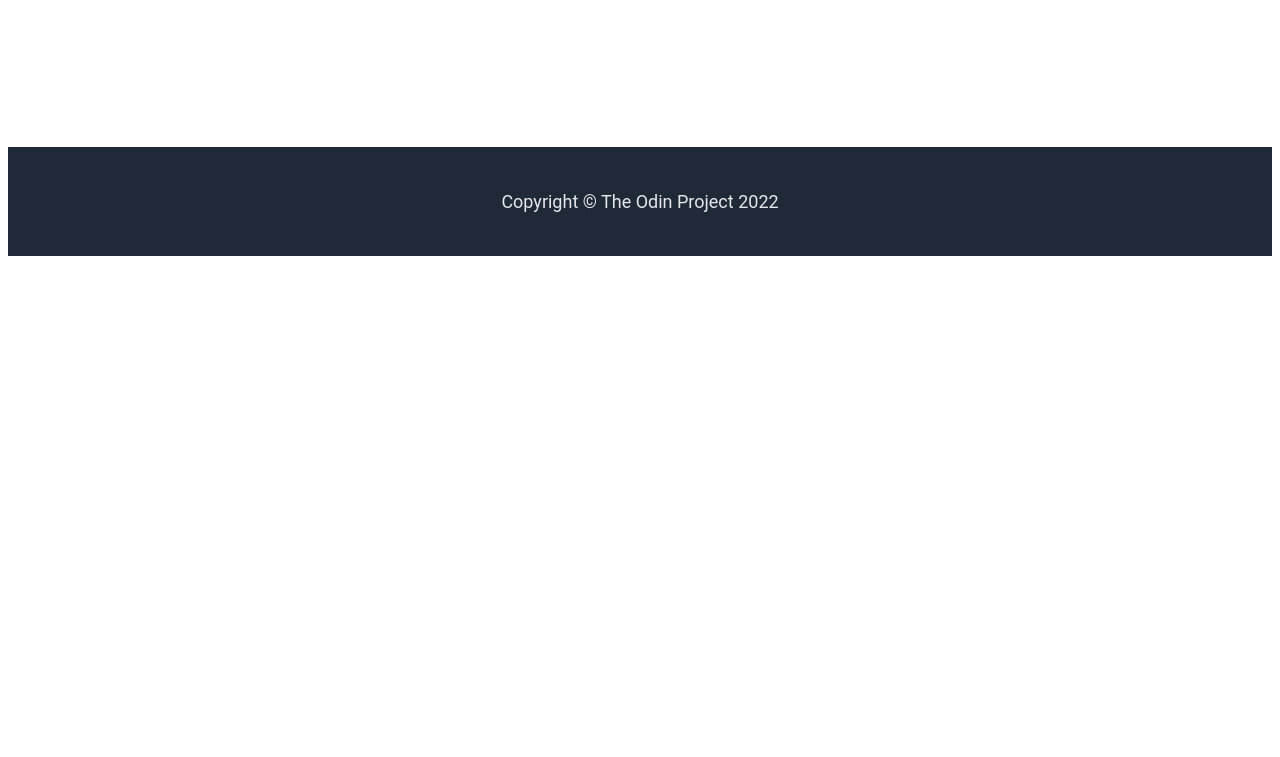
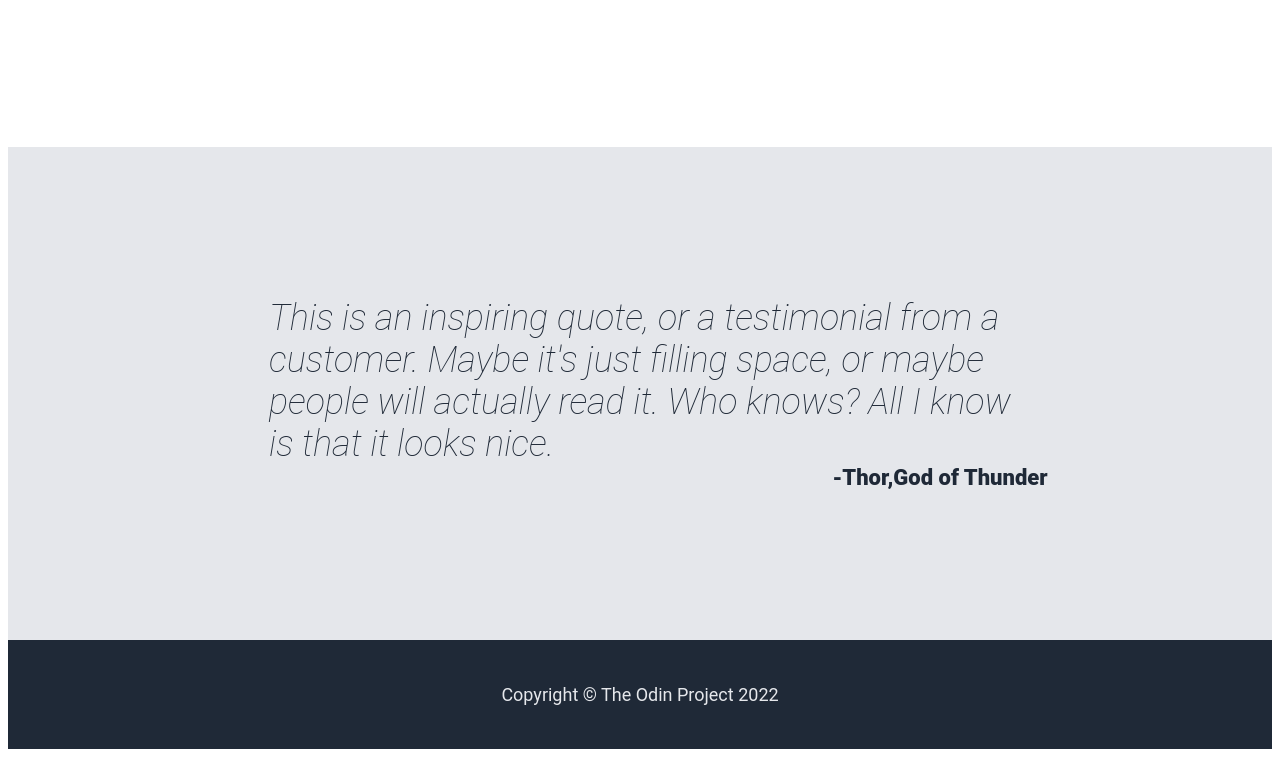
Before and after one commit to georgivv7/odin-Landing-Page, a plain HTML site: page index.html in a window 1280 px wide. Shown: the part 898-1655 px from the top of the page. Before the commit the page ends 1162 px from the top, so only its background shows below. Drawn offline with Linux system fonts and the light colour scheme.

Commit message:
Add quote section

```diff
--- a/index.html
+++ b/index.html
@@ -52,6 +52,16 @@
           <div class="item4">this is some subtext<br> under an illustration<br> or image</div>
         </div>
     </div>
+    <div class="quote">
+      <div class=quote-text>
+        This is an inspiring quote, or a testimonial from a<br> customer.
+        Maybe it's just filling space, or maybe<br> people will actually read it.
+        Who knows? All I know<br> is that it looks nice.
+      </div>
+      <div class="author">
+        -Thor,God of Thunder
+      </div>
+    </div>
     <footer>
       <p>Copyright &copy; The Odin Project 2022</p>
     </footer>
--- a/styles.css
+++ b/styles.css
@@ -38,7 +38,7 @@ ul{
 
 h1{
    font-size: 48px;
-   font-weight: extra-bold;
+   font-weight: 900;
    color: #F9FAF8;
 }
 
@@ -75,7 +75,7 @@ img{
   }
 .info-h1{
       font-size: 36px;
-      font-weight: extra-bold;
+      font-weight: 900;
       color: #1F2937;
       text-align: center;
       margin: 40px;
@@ -93,6 +93,26 @@ img{
     gap: 8px;
   }
 
+
+.quote{
+    background-color: #e5e7eb;
+    display: flex;
+    flex-direction: column;
+    align-items: center;
+    padding: 150px 50px;
+  }
+.quote-text{
+    color: #1f2937;
+    font-size: 36px;
+    font-style: italic;
+    font-weight: lighter;
+  }
+.author{
+    font-size: 22px;
+    font-weight: 900;
+    color: #1f2937;
+    margin-left: 600px;
+  }
 footer{
     text-align: center;
     padding: 26px;
```
